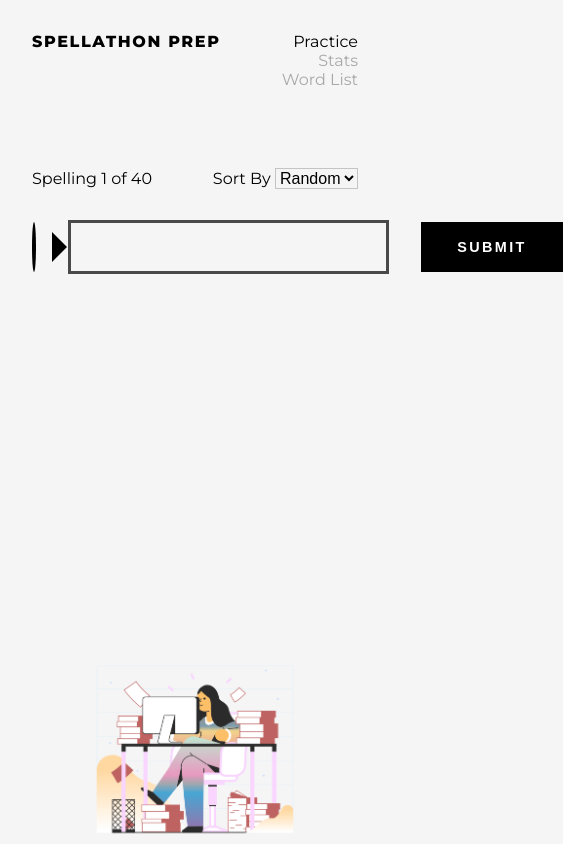
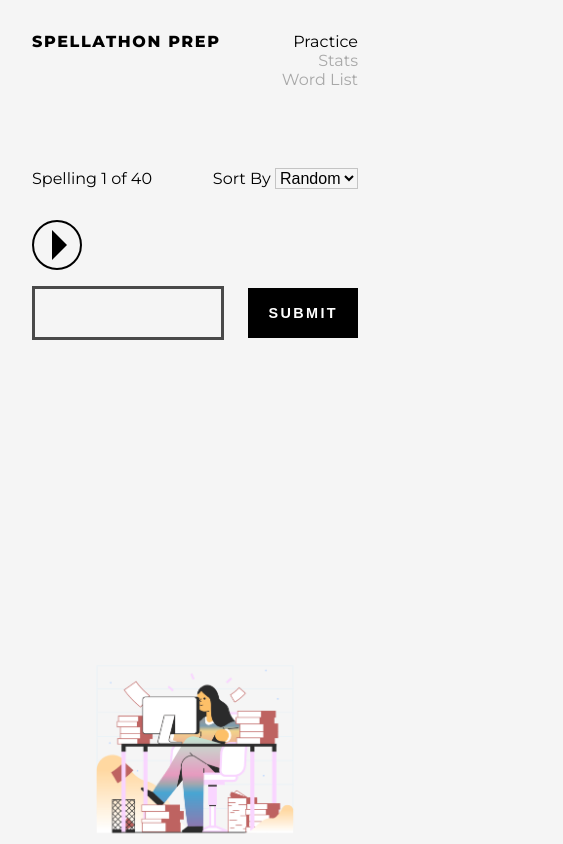
Before and after one commit to fardeem/spellings, a React (Create React App) app: page / in a window 390 px wide. Shown: the whole page, 563 px wide, since content can reach past the window. Built offline with nearby package versions, Linux system fonts and the light colour scheme.

Commit message:
Make practice form responsive

```diff
--- a/src/components/Form.module.css
+++ b/src/components/Form.module.css
@@ -2,10 +2,19 @@
   display: flex;
   align-items: center;
   margin-top: 1em;
+  justify-content: space-between;
+  flex-wrap: wrap;
+}
+
+@media (min-width: 550px) {
+  .form {
+    flex-wrap: nowrap;
+  }
 }
 
 .input {
-  border: 0;
+  width: 100%;
+  /* max-width: 70%; */
   display: inline-block;
   border: 3px solid rgba(0, 0, 0, 0.7);
   padding: 0.6rem;
@@ -15,7 +24,7 @@
   font-family: inherit;
 
   flex: 1;
-  margin-right: 2rem;
+  margin-right: 1em;
 }
 
 .input:disabled {
@@ -28,8 +37,8 @@
 
 .btn {
   min-height: 50px;
-  padding-right: 2rem;
-  padding-left: 2rem;
+  padding-right: 1rem;
+  padding-left: 1rem;
   background: black;
   color: white;
   cursor: pointer;
--- a/src/components/Player.module.css
+++ b/src/components/Player.module.css
@@ -6,9 +6,17 @@
   border: 2px solid black;
   border-radius: 50%;
   padding: 0;
-  margin-right: 2rem;
+  margin-right: 80%;
+  margin-bottom: 1em;
   cursor: pointer;
   user-select: none;
+}
+
+@media (min-width: 550px) {
+  .sound {
+    margin-right: 1em;
+    margin-bottom: 0;
+  }
 }
 
 .soundIcon {
```
